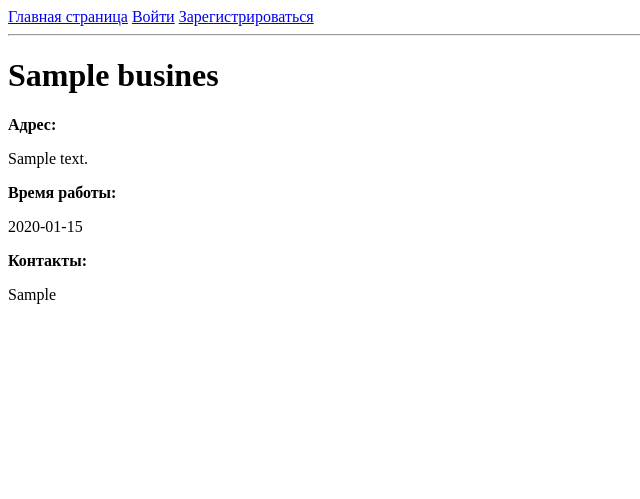
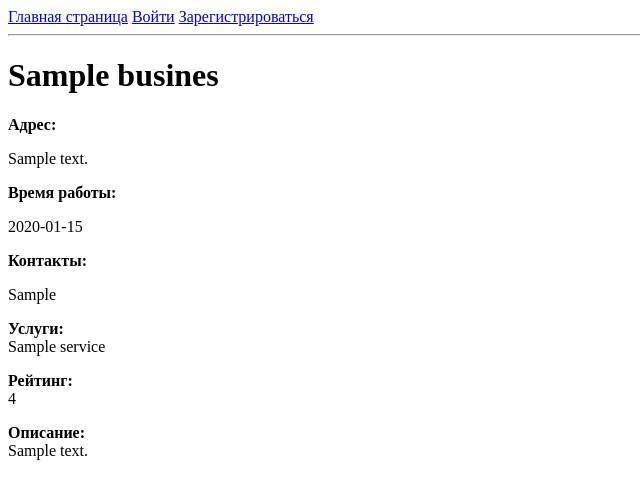
Before and after one commit to QwertygidQ/SpecialHelp, a Flask app: template app/templates/business.html in a window 1280 px wide. Shown: the top 499 px of the page, without its empty margins (0-640 px from the left). Run offline with Flask 2, Linux system fonts and the light colour scheme; tables that the repository leaves empty hold one stand-in row (values such as "Sample post"); the template is opened without the code that fills it: values that come from a table or form of the project are taken from there, most other values are stand-ins (such as "Sample title", 1, 10 or a date in 2020).

Commit message:
Some additions to the business page

```diff
--- a/app/templates/business.html
+++ b/app/templates/business.html
@@ -14,4 +14,18 @@
     <strong>Контакты:</strong><br>
     {{ business.contacts | nl2br }}
 </p>
+<p>
+    <strong>Услуги:</strong><br>
+    {% for service in business.services %}
+        {{ service.name }}&nbsp;
+    {% endfor %}
+</p>
+<p>
+    <strong>Рейтинг:</strong><br>
+    {{ business.rating }}
+</p>
+<p>
+    <strong>Описание:</strong><br>
+    {{ business.desc }}
+</p>
 {% endblock %}
```
